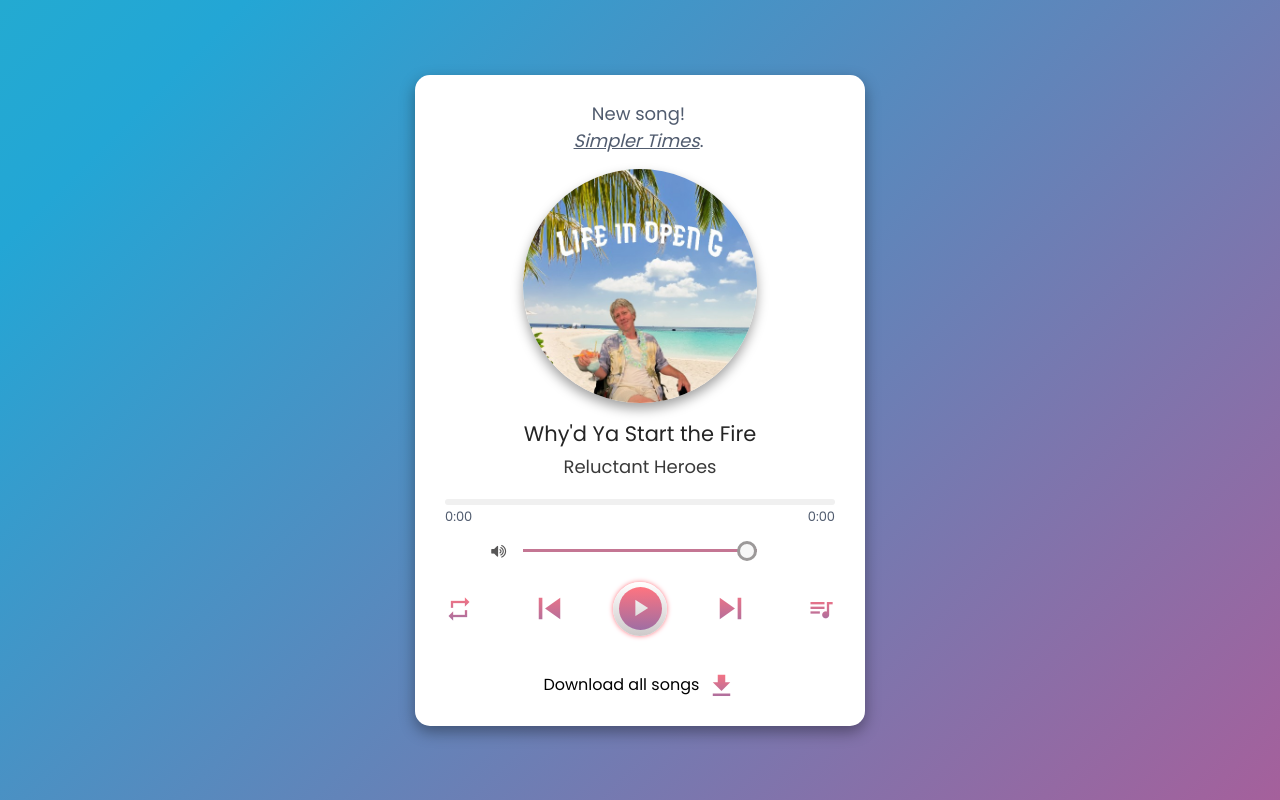
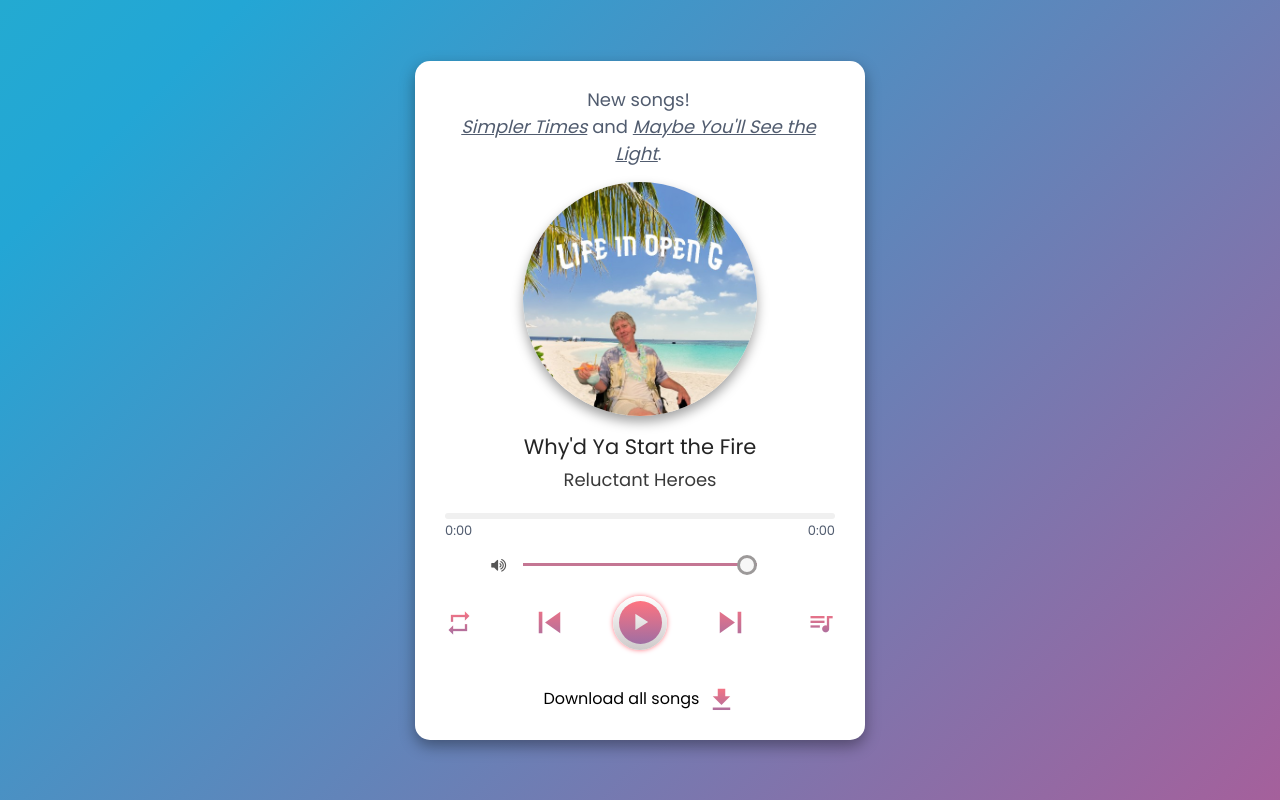
Before and after one commit to ryanbronkema/DRStutz, a plain HTML site: page index.html in a window 1280 px wide. Drawn offline with Linux system fonts and the light colour scheme.

Commit message:
main New song Maybe Youll see the light. Height placeholder for song details

```diff
--- a/index.html
+++ b/index.html
@@ -21,8 +21,13 @@
       <div class="wrapper">
         <div class="top-bar">
           <span
-            ><p>New song!</p>
-            <p><em li-index="17" onclick="clicked(this)">Simpler Times</em>.</p>
+            ><p>New songs!</p>
+            <p>
+              <em li-index="17" onclick="clicked(this)">Simpler Times</em> and
+              <em li-index="18" onclick="clicked(this)"
+                >Maybe You'll See the Light</em
+              >.
+            </p>
           </span>
         </div>
 
--- a/music-list.js
+++ b/music-list.js
@@ -105,4 +105,11 @@ let allMusic = [
     src: "simpler-times",
     album: "Cheaper Than Therapy",
   },
+  {
+    name: "Maybe You'll See the Light",
+    artist: "Reluctant Heroes",
+    img: "album-1",
+    src: "maybe-youll-see-the-light",
+    album: "Cheaper Than Therapy",
+  },
 ];
--- a/style.css
+++ b/style.css
@@ -133,6 +133,7 @@ body {
 .song-details {
   text-align: center;
   margin: 15px 0;
+  min-height: 67px;
 }
 
 .song-details > p {
```
Also changed, not shown: 1 other file.
